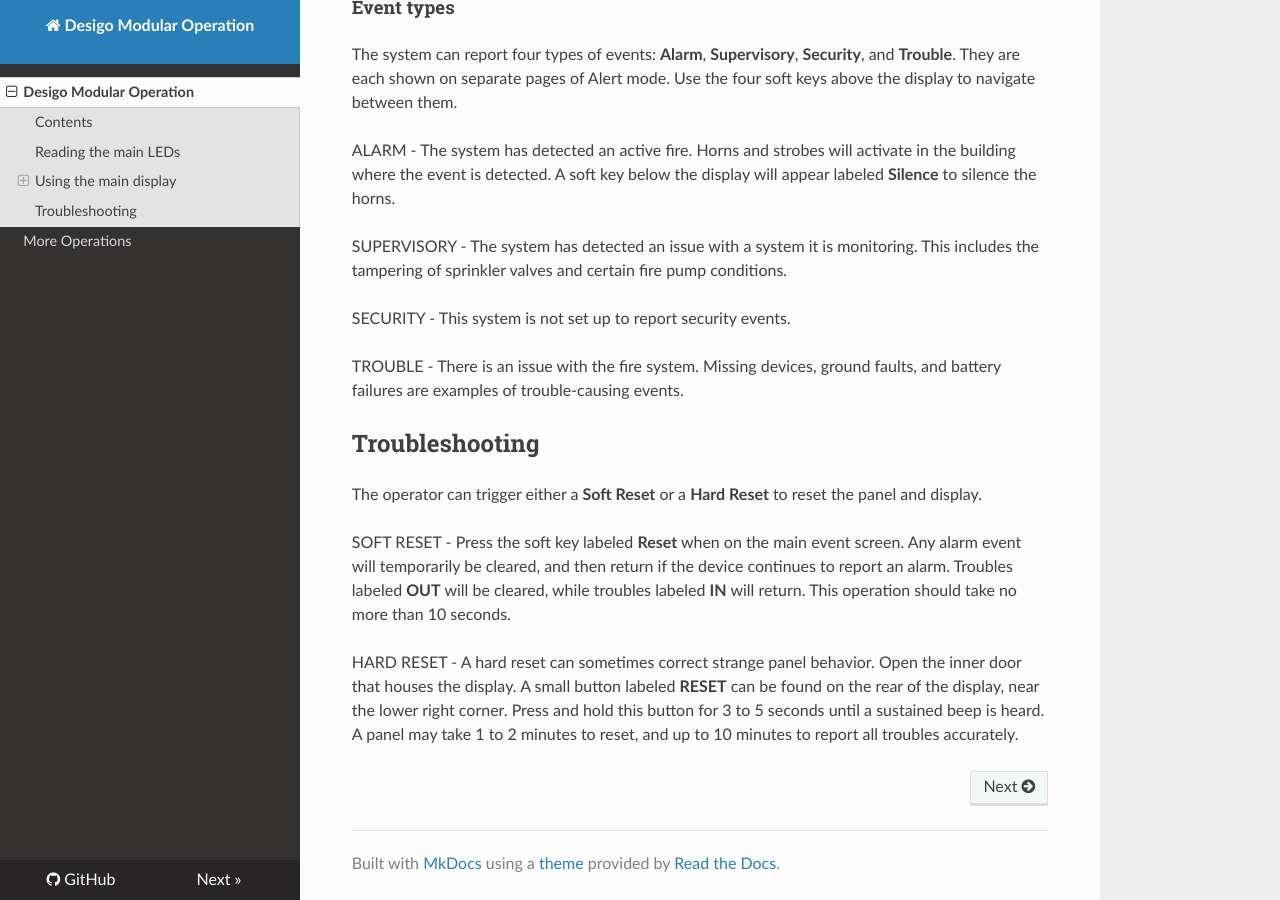
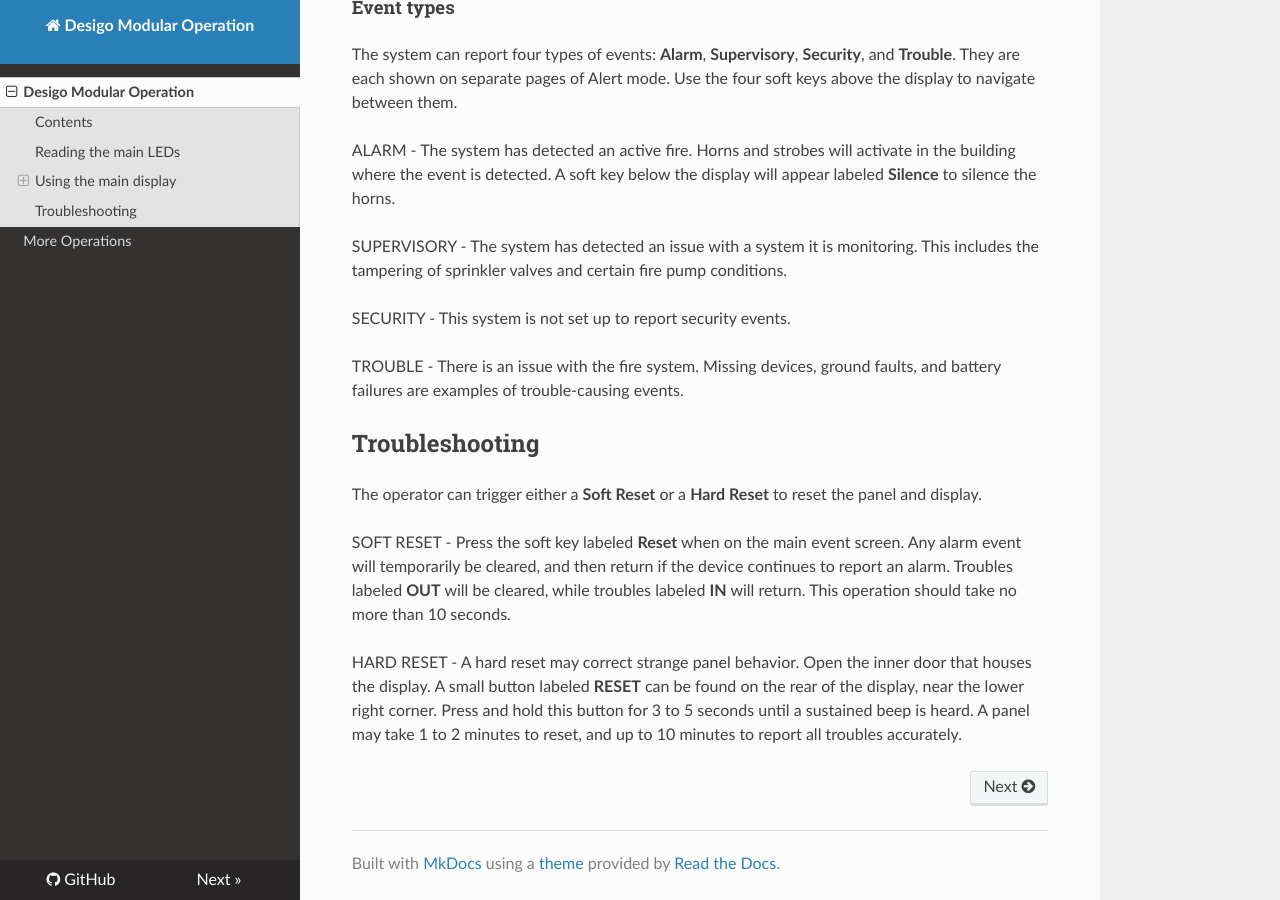
Before and after one commit to brettennis/desigo-modular, an MkDocs documentation site: the page built from docs/index.md, in a window 1280 px wide and 900 px high, scrolled down 1013 px. Built offline with MkDocs 1.6.1, drawn with Linux system fonts in a browser that asks for light colours; nearby versions of some CDN libraries.

```diff
--- a/docs/index.md
+++ b/docs/index.md
@@ -50,4 +50,4 @@
 
 SOFT RESET - Press the soft key labeled **Reset** when on the main event screen. Any alarm event will temporarily be cleared, and then return if the device continues to report an alarm. Troubles labeled **OUT** will be cleared, while troubles labeled **IN** will return. This operation should take no more than 10 seconds.
 
-HARD RESET - A hard reset can sometimes correct strange panel behavior. Open the inner door that houses the display. A small button labeled **RESET** can be found on the rear of the display, near the lower right corner. Press and hold this button for 3 to 5 seconds until a sustained beep is heard. A panel may take 1 to 2 minutes to reset, and up to 10 minutes to report all troubles accurately.
+HARD RESET - A hard reset may correct strange panel behavior. Open the inner door that houses the display. A small button labeled **RESET** can be found on the rear of the display, near the lower right corner. Press and hold this button for 3 to 5 seconds until a sustained beep is heard. A panel may take 1 to 2 minutes to reset, and up to 10 minutes to report all troubles accurately.
```
